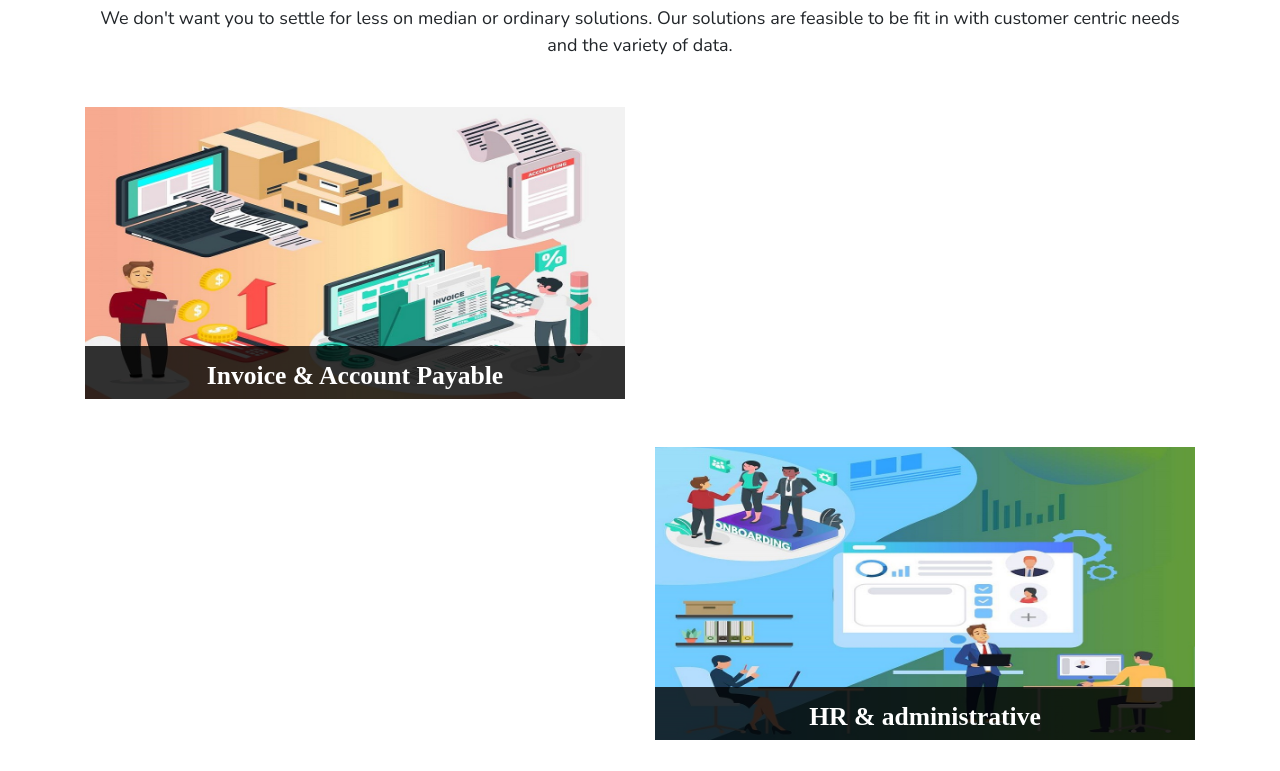
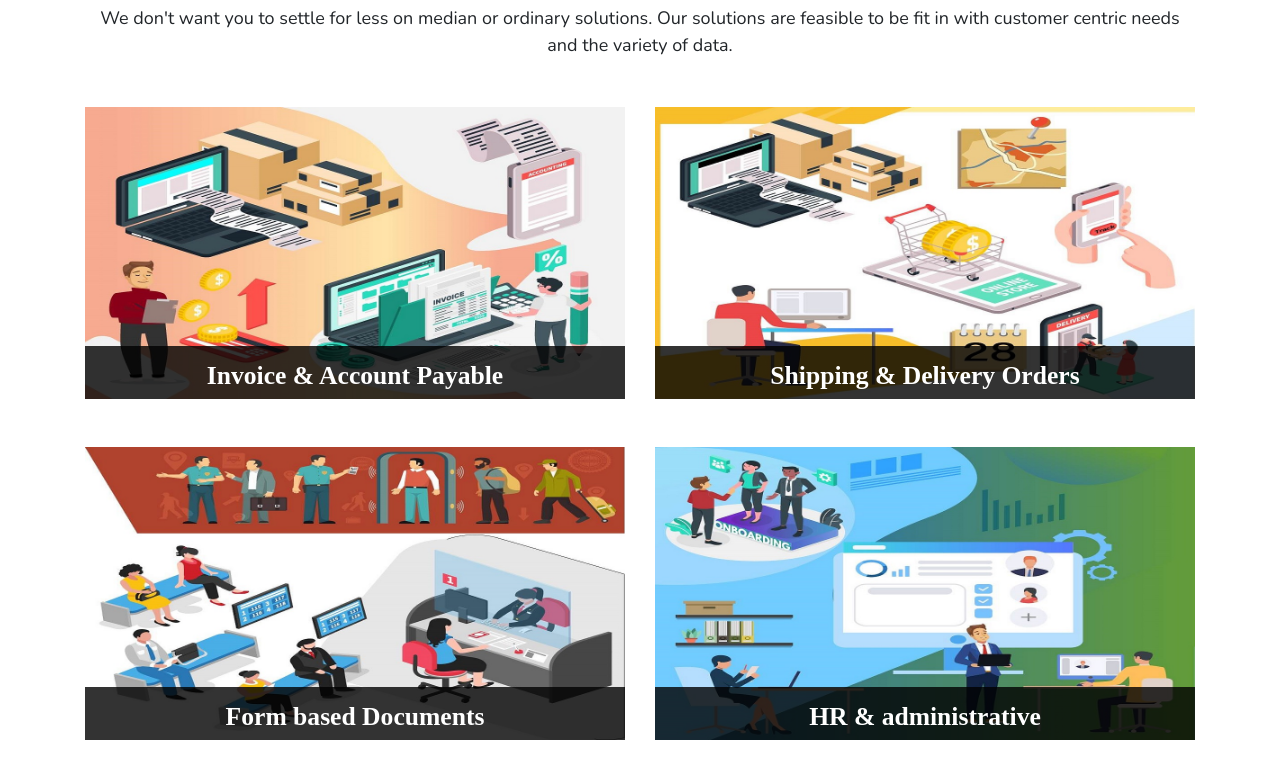
Before and after one commit to yuvrajchaudhari/agree.github.io, a plain HTML site: page industry-solutions.html in a window 1280 px wide. Shown: the part 509-1280 px from the top of the page. Drawn offline with nearby package versions, Linux system fonts and the light colour scheme.

Commit message:
Update industry-solutions.html

```diff
--- a/industry-solutions.html
+++ b/industry-solutions.html
@@ -102,8 +102,7 @@
                         </div>
                     </div>
                 </div>
-                <div class="col-md-6 mb-5 wow fadeInRight" data-wow-duration="1s" data-wow-delay="0.2s"
-                    style="visibility: hidden;">
+                <div class="col-md-6 mb-5 wow fadeInRight" data-wow-duration="1s" data-wow-delay="0.2s" >
                     <div class="services">
                         <img src="images/services/shipping-and -delivery.jpg" alt="Bank " class="service-image">
                         <div class="overlay">
@@ -123,8 +122,7 @@
                 </div>
             </div>
             <div class="row">
-                <div class="col-md-6 mb-5 wow fadeInLeft" data-wow-duration="1s" data-wow-delay="0.2s"
-                    style="visibility: hidden;">
+                <div class="col-md-6 mb-5 wow fadeInLeft" data-wow-duration="1s" data-wow-delay="0.2s" >
                     <div class="services">
                         <img src="images/services/form-based-document.jpg" alt="Bank " class="service-image">
                         <div class="overlay">
```
